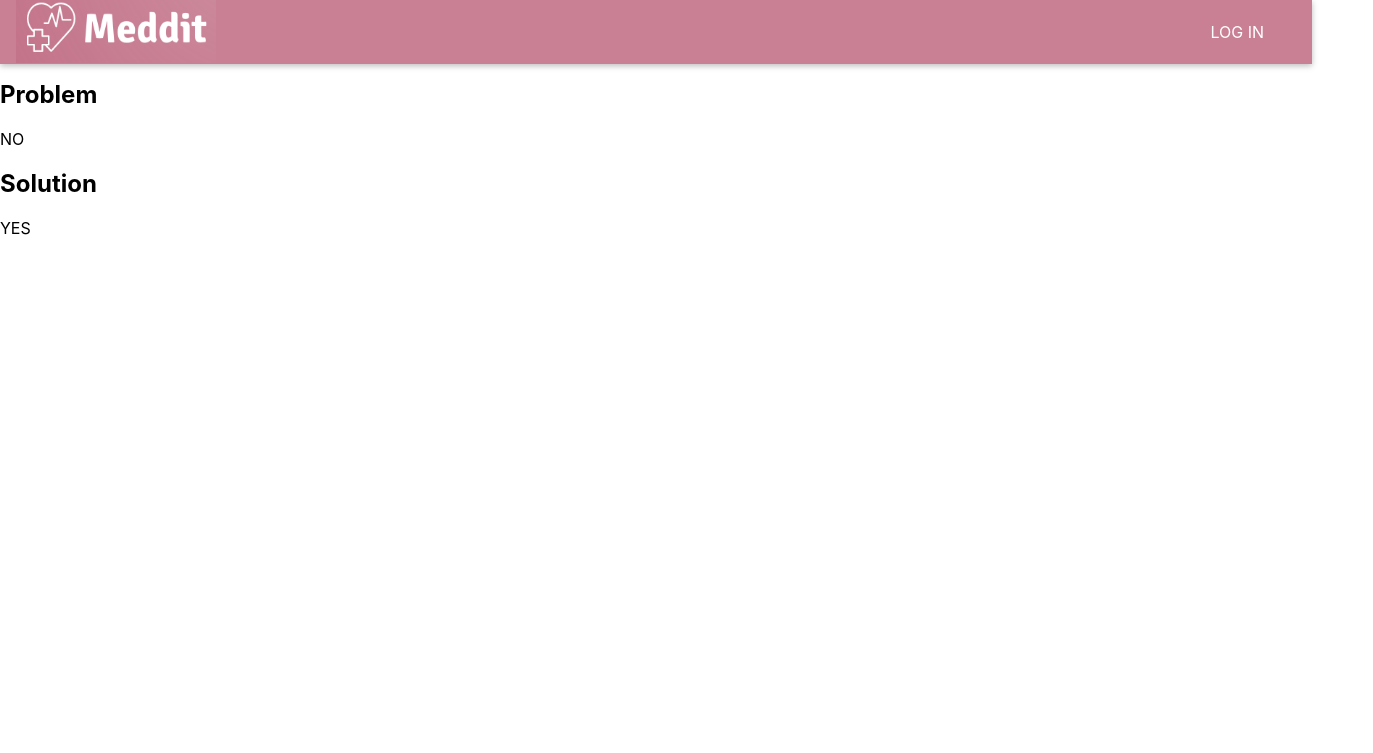
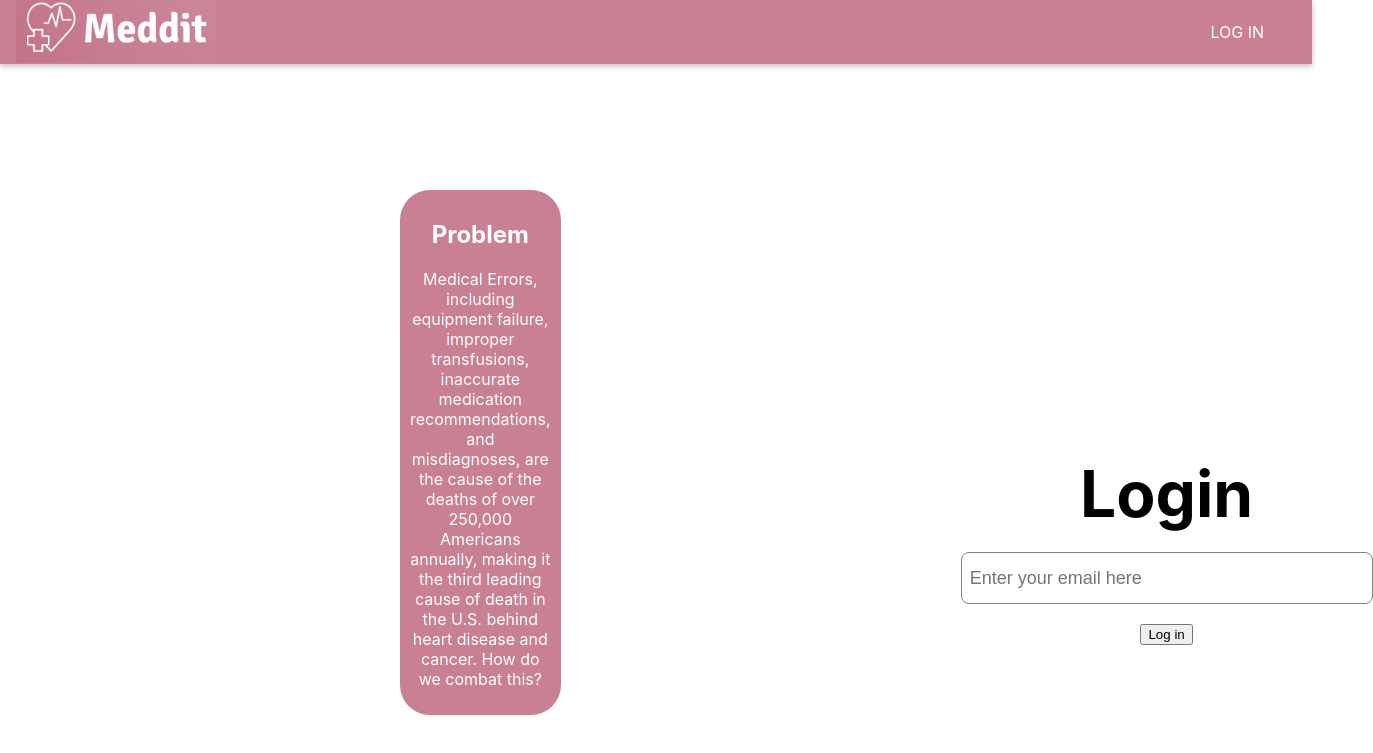
Before and after one commit to Raviteja-Tammana/Meddit, a React (Create React App) app in the folder Frontend/meddit_frontend/: page / in a window 1280 px wide. Shown: the top 753 px of the page, 1373 px wide, since content can reach past the window. Built offline with nearby package versions, Linux system fonts and the light colour scheme.

Commit message:
added login page

```diff
--- /dev/null
+++ b/Frontend/meddit_frontend/src/landing_page/pages/AboutUs.css
@@ -0,0 +1,62 @@
+
+.main{
+    display: flex;
+    margin-top: 150px;
+}
+
+.info{
+    display: block;
+    margin: 40px 400px 0px 400px;
+    padding: 20px;
+    background-color: #C98095;
+    color: white;
+    padding: 10px;
+    border-radius: 30px;
+    box-shadow: 2px 2px 20px 23px ;
+    text-align: center;
+}
+
+.info h2{
+    text-align: center;
+}
+
+.mainContainer {
+    flex-direction: column;
+    display: flex;
+    align-items: center;
+    justify-content: center;
+    height: 100vh;
+  }
+
+  .titleContainer {
+    display: flex;
+    flex-direction: column;
+    font-size: 64px;
+    font-weight: bolder;
+    align-items: center;
+    justify-content: center;
+  }
+
+  .buttonContainer {
+    display: flex;
+    flex-direction: column;
+    align-items: center;
+    justify-content: center;
+    height: 260px;
+  }
+
+  .inputContainer {
+    display: flex;
+    flex-direction: column;
+    align-items: flex-start;
+    justify-content: center;
+  }
+
+  .inputBox {
+    height: 48px;
+    width: 400px;
+    font-size: large;
+    border-radius: 8px;
+    border: 1px solid grey;
+    padding-left: 8px;
+  }
--- a/Frontend/meddit_frontend/src/landing_page/pages/AboutUs.js
+++ b/Frontend/meddit_frontend/src/landing_page/pages/AboutUs.js
@@ -1,7 +1,9 @@
-import React from "react";
+import React, { useState } from "react";
 
 import data from './data.js'
+import './AboutUs.css'
 
+// This is a div for the single block of text.
 const SingleDiv = props => {
     return (
         <div className="info">
@@ -11,15 +13,61 @@ const SingleDiv = props => {
     )
 };
 
+// This is the login side
+const Login  = (props) => {
+    const [email, setEmail] = useState("");
+
+    const onButtonClick = () => {
+        // You'll update this function later...
+    }
+
+
+    return(
+    <div className={"mainContainer"}>
+        <div className={"titleContainer"}>
+            <div>Login</div>
+        </div>
+        <br />
+        <div className={"inputContainer"}>
+            <input
+                value={email}
+                placeholder="Enter your email here"
+                onChange={ev => setEmail(ev.target.value)}
+                className={"inputBox"} />
+        </div>
+        <br />
+        <div className={"inputContainer"}>
+            <input
+                className={"inputButton"}
+                type="button"
+                onClick={onButtonClick}
+                value={"Log in"} />
+        </div>
+    </div>
+
+    )
+}
+
+// Having all our divs on the landing page.
 const AboutUs = () => {
     const AllDivs = data.map(info => {
-        return <SingleDiv
-            title={info.title}
-            content={info.content}
-        />
+        return (
+            <SingleDiv
+                title={info.title}
+                content={info.content}
+            />
+        )
+
     })
+    return(
+        <div className="main">
+            <div>
+                {AllDivs}
+            </div>
 
-    return AllDivs;
+            <Login />
+        </div>
+    )
 };
 
 export default AboutUs;
--- a/Frontend/meddit_frontend/src/landing_page/pages/data.js
+++ b/Frontend/meddit_frontend/src/landing_page/pages/data.js
@@ -3,12 +3,12 @@ import React from "react";
 const data = [
     {
         title: 'Problem',
-        content: 'NO'
+        content: 'Medical Errors, including equipment failure, improper transfusions, inaccurate medication recommendations, and misdiagnoses, are the cause of the deaths of over 250,000 Americans annually, making it the third leading cause of death in the U.S. behind heart disease and cancer. How do we combat this?'
     },
 
     {
         title: 'Solution',
-        content: 'YES'
+        content: 'Introducing Meddit: a collaborative platform designed exclusively for every hospital\'s medical community! By fostering a discussion forum for each hospital\'s medical workers, Meddit creates a comfortable, safe, and dynamic space for medical workers to anonymously share insights, seek advice, and confirm their conclusions without the fear of judgement or decidophobia.'
     }
 ]
 
```
